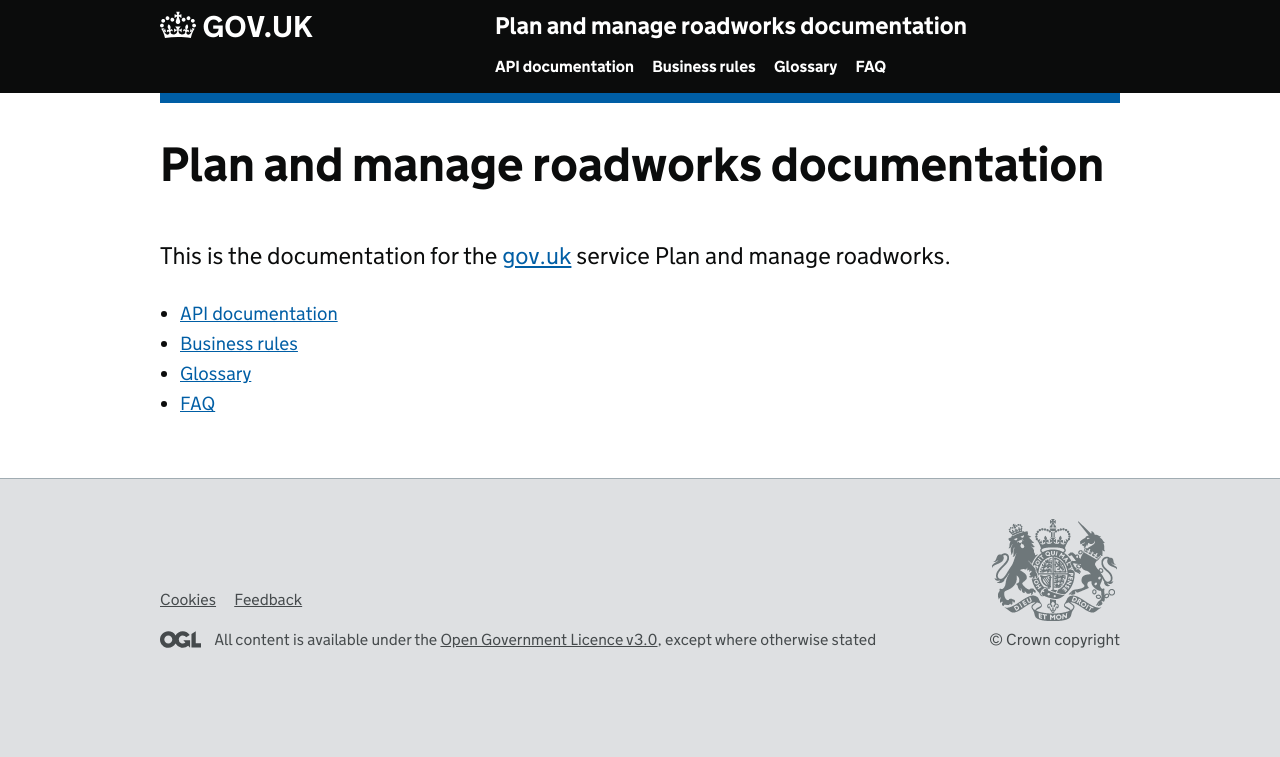
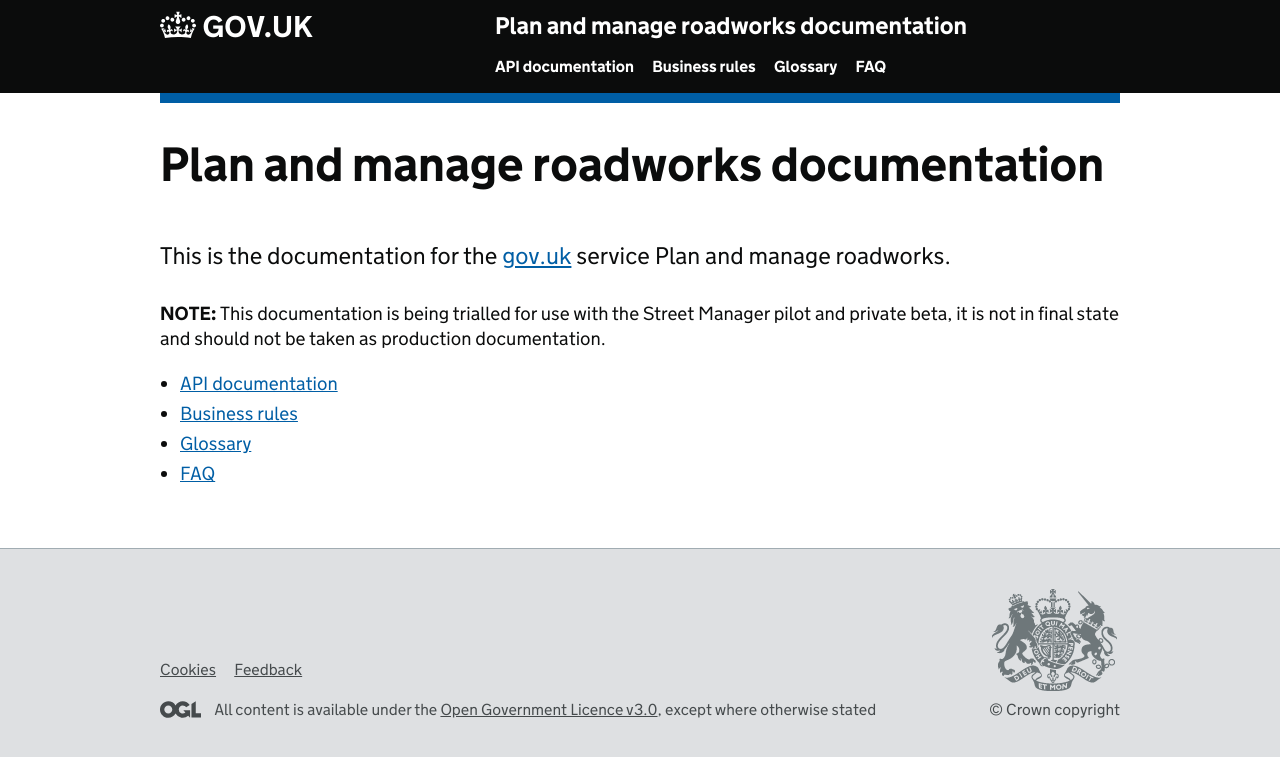
Before and after one commit to jgraham0325/land-register-api-docs, a Jekyll site: the page built from docs/index.html, in a window 1280 px wide. Shown: the top 757 px of the page. Built offline with Jekyll 4.4.1, drawn with Linux system fonts in a browser that asks for light colours.

Commit message:
added trial message for all pages

```diff
--- a/docs/api-documentation/index.html
+++ b/docs/api-documentation/index.html
@@ -8,6 +8,10 @@
   The following versions of the API specification have been released:
 </p>
 
+<p class="govuk-body">
+  <b>NOTE:</b> This documentation is being trialled for use with the Street Manager pilot and private beta, it is not in final state and should not be taken as production documentation.
+</p>
+
 <ul class="govuk-list govuk-list--bullet">
   <li>
     <a class="govuk-link" href="{{ site.baseurl }}/api-documentation/V0.2/">
--- a/docs/business-rules/index.html
+++ b/docs/business-rules/index.html
@@ -3,3 +3,7 @@
 title: Business rules
 ---
 <h1 class="govuk-heading-xl">Business rules</h1>
+
+<p class="govuk-body">
+  <b>NOTE:</b> This documentation is being trialled for use with the Street Manager pilot and private beta, it is not in final state and should not be taken as production documentation.
+</p>
--- a/docs/faq/index.html
+++ b/docs/faq/index.html
@@ -3,3 +3,7 @@
 title: FAQ
 ---
 <h1 class="govuk-heading-xl">FAQ</h1>
+
+<p class="govuk-body">
+  <b>NOTE:</b> This documentation is being trialled for use with the Street Manager pilot and private beta, it is not in final state and should not be taken as production documentation.
+</p>
--- a/docs/glossary/index.html
+++ b/docs/glossary/index.html
@@ -6,6 +6,10 @@
 
 <p class="govuk-body-l">
   The following is a glossary of terms used in the service.
+</p>
+
+<p class="govuk-body">
+  <b>NOTE:</b> This documentation is being trialled for use with the Street Manager pilot and private beta, it is not in final state and should not be taken as production documentation.
 </p>
 
 <h2 class="govuk-heading-l">Acronyms</h2>
--- a/docs/index.html
+++ b/docs/index.html
@@ -6,6 +6,10 @@
 
 <p class="govuk-body-l">
   This is the documentation for the <a href="https://gov.uk" class="govuk-link">gov.uk</a> service Plan and manage roadworks.
+</p>
+
+<p class="govuk-body">
+  <b>NOTE:</b> This documentation is being trialled for use with the Street Manager pilot and private beta, it is not in final state and should not be taken as production documentation.
 </p>
 
 <ul class="govuk-list govuk-list--bullet">
```
